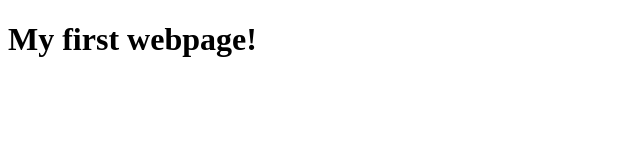
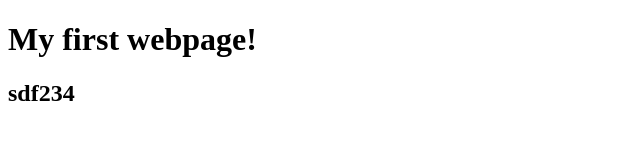
Before and after one commit to MaxDobrev/MaxDobrev, a plain HTML site: page index.html in a window 1280 px wide. Shown: the whole page, without its empty margins (0-640 px from the left). Drawn offline with Linux system fonts and the light colour scheme.

Commit message:
Update index.html

```diff
--- a/index.html
+++ b/index.html
@@ -8,5 +8,6 @@
 </head>
 <body>
     <h1>My first webpage!</h1>
+    <h2>sdf234</h2>
 </body>
 </html>
```
